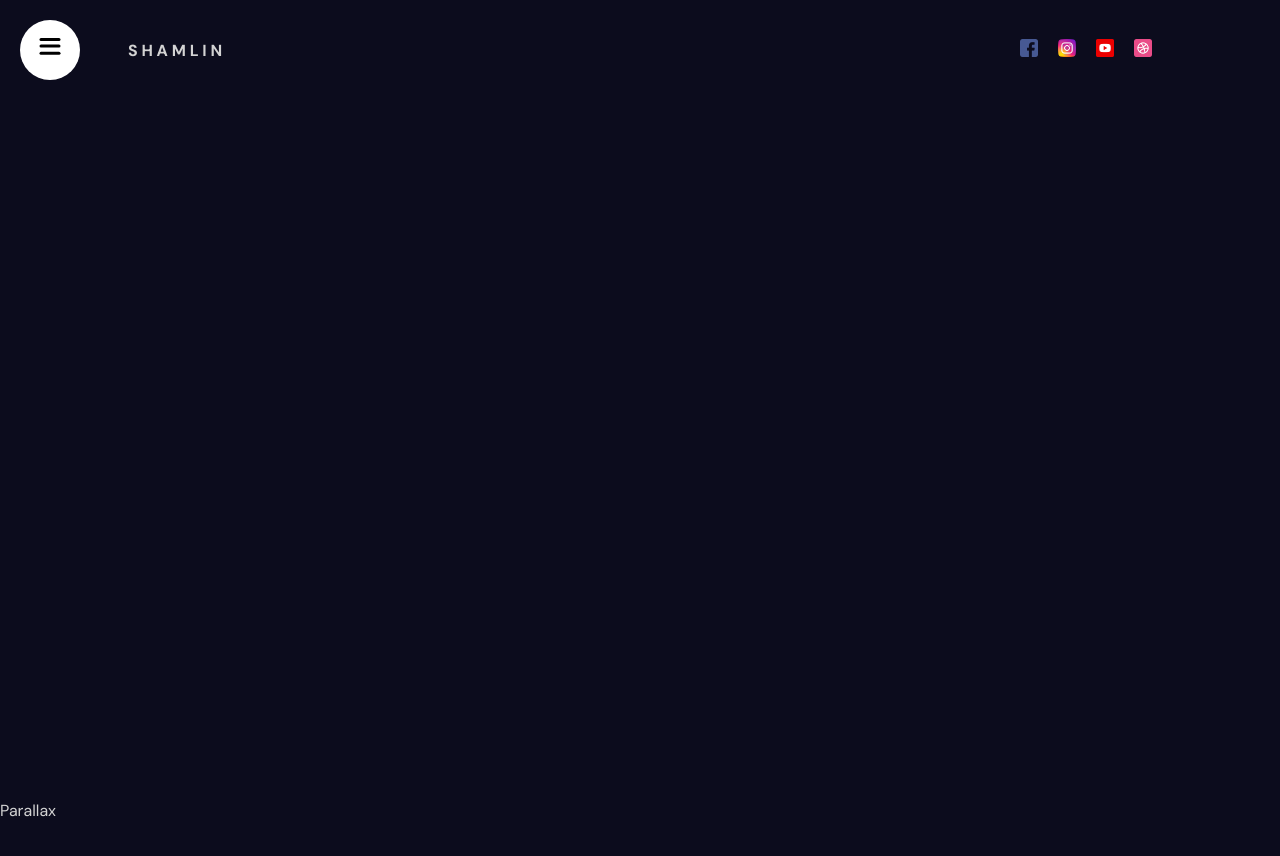
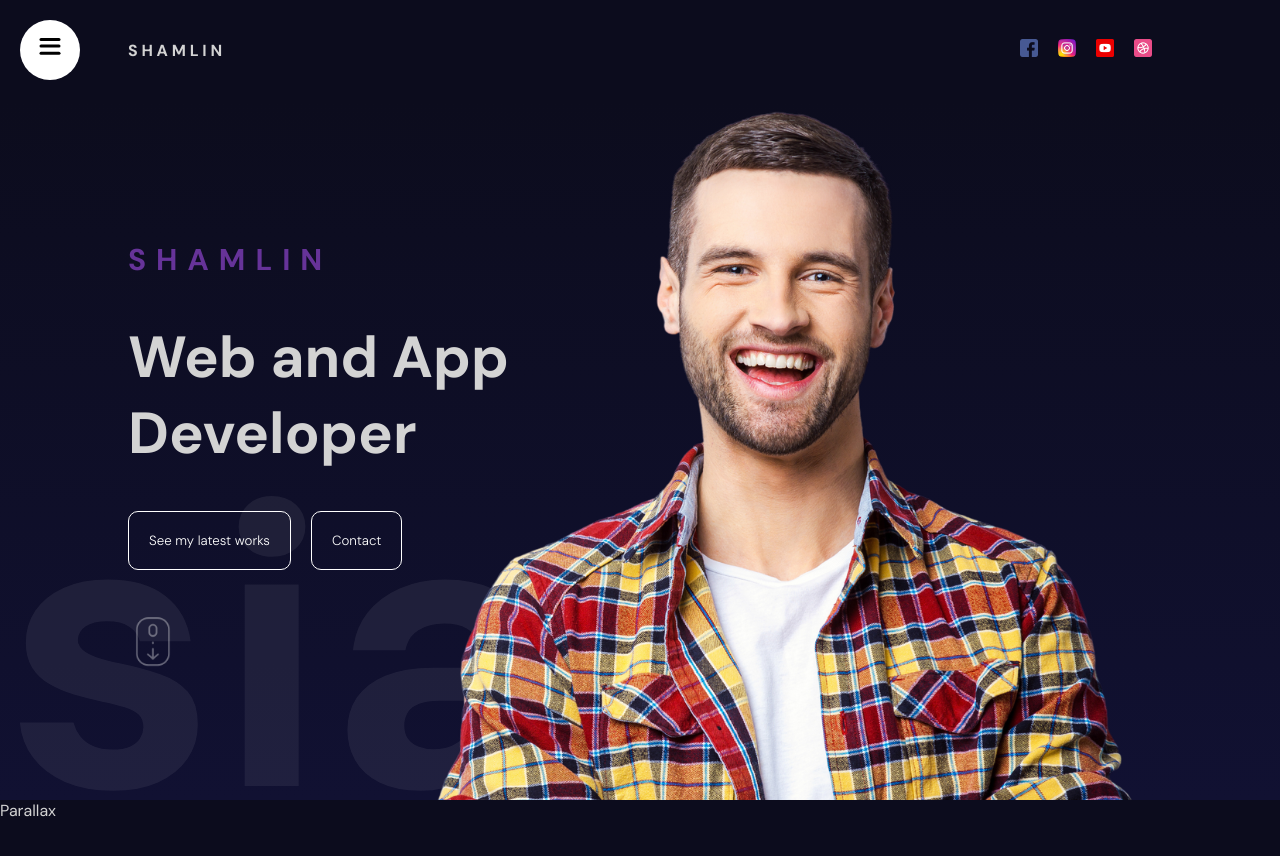
Before and after one commit to YOGESHnick/Portfolio, a React (Vite) app: page / in a window 1280 px wide. Shown: the top 856 px of the page. Built offline with nearby package versions, Linux system fonts and the light colour scheme.

Commit message:
1st page done!

```diff
--- a/src/App.jsx
+++ b/src/App.jsx
@@ -4,6 +4,7 @@
 // import Cursor from "./components/cursor/Cursor";
 // import Hero from "./components/hero/Hero";
 import Navbar from "./components/navbar/Navbar";
+import Hero from "./components/hero/Hero";
 // import Parallax from "./components/parallax/Parallax";
 // import Portfolio from "./components/portfolio/Portfolio";
 // import Services from "./components/services/Services";
@@ -13,6 +14,7 @@
     <div>
       <section id="Home">
         <Navbar />
+        <Hero />
       </section>
       <section id="Services" >Parallax</section>
       <section>Services</section>
--- /dev/null
+++ b/src/components/hero/Hero.jsx
@@ -0,0 +1,76 @@
+import "./hero.scss";
+import { motion } from "framer-motion";
+
+const textVariants = {
+  initial: {
+    x: -500,
+    opacity: 0,
+  },
+  animate: {
+    x: 0,
+    opacity: 1,
+    transition: {
+      duration: 0.8,
+      staggerChildren: 0.1,
+    },
+  },
+  scrollButton: {
+    opacity: 0,
+    y: 10,
+    transition: {
+      duration: 2,
+      repeat: Infinity,
+    },
+  },
+};
+const sliderVariants = {
+  initial: {
+    x: 120,
+  },
+  animate: {
+    x: "-220%",
+    transition: {
+      repeat: Infinity,
+      repeatType: "mirror",
+      duration: 15,
+    },
+  },
+};
+
+export default function Hero() {
+  return (
+    <div className="hero">
+      <div className="wrapper">
+        <motion.div
+          className="textContainer"
+          variants={textVariants}
+          initial="initial"
+          animate="animate">
+          <h2 variants={textVariants}>SHAMLIN</h2>
+          <motion.h1 variants={textVariants}>Web and App Developer</motion.h1>
+          <motion.div variants={textVariants} className="buttons">
+            <motion.button variants={textVariants}>
+              See my latest works
+            </motion.button>
+            <motion.button variants={textVariants}>Contact</motion.button>
+          </motion.div>
+          <motion.img
+            variants={textVariants}
+            animate="scrollButton"
+            src="/scroll.png"
+            alt=""
+          ></motion.img>
+        </motion.div>
+      </div>
+      <motion.div className="slidingTextContainer"
+        variants={sliderVariants}
+        initial="initial"
+        animate="animate">
+        AI-Enthusiast
+        </motion.div>
+      <div className="imageContainer">
+        <img src="/hero.png" alt="" />
+      </div>
+    </div>
+  );
+}
--- /dev/null
+++ b/src/components/hero/hero.scss
@@ -0,0 +1,67 @@
+.hero{
+    height: calc(100vh - 100px);
+    overflow: hidden;
+    background: linear-gradient(180deg, #0c0c1d, #111132);
+    position: relative;
+
+    .wrapper{
+        max-width: 1366px;
+        height: 100%;
+        margin: auto;
+        padding:10%;
+
+        .textContainer {
+            width: 50%;
+            height: 100%;
+            display: flex;
+            flex-direction: column;
+            justify-content: center;
+            gap: 40px;
+
+            h2 {
+                font-size: 30px;
+                color: rebeccapurple;
+                letter-spacing: 10px;
+            }
+            h1 {
+                font-size: 58px;
+                // @include mobile {
+                //   font-size: 38px;
+                // }
+            }
+            .buttons {
+                button {
+                  padding: 20px;
+                  border: 1px solid white;
+                  border-radius: 10px;
+                  background-color: transparent;
+                  color: white;
+                  margin-right: 20px;
+                  cursor: pointer;
+                  font-weight: 300;
+                }
+              }
+            img {
+                width: 50px;
+              }
+        }
+    }
+
+
+    .imageContainer{
+        height: 100%;
+        position: absolute;
+        top: 0;
+        right: 0;
+    }
+    .slidingTextContainer {
+        position: absolute;
+        font-size: 50vh;
+        bottom: -110px;
+        white-space: nowrap;
+        color: #ffffff11;
+        width: 100%;
+        font-weight: bold;
+      }
+
+}
```
